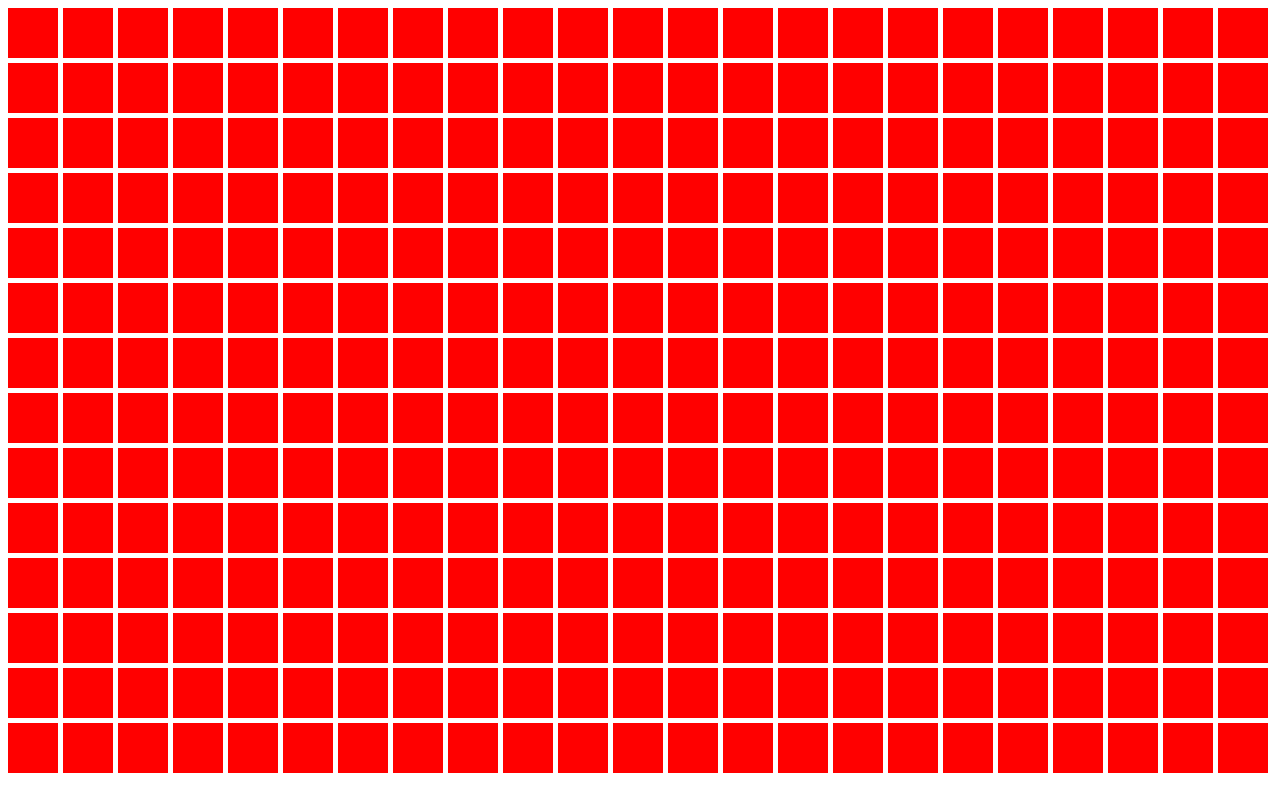
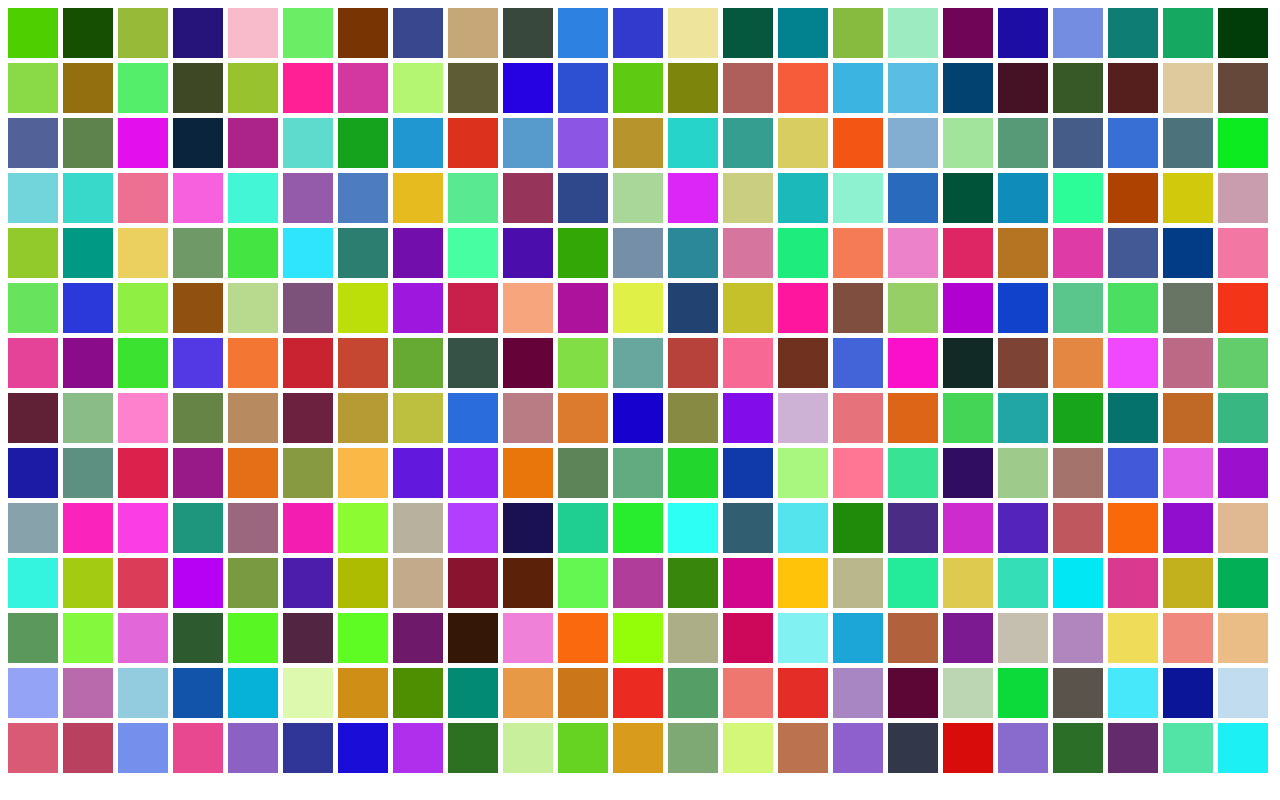
Before and after one commit to mrkshx/pixeldidoo, an Angular app: page / in a window 1280 px wide. Built offline with nearby package versions, Linux system fonts and the light colour scheme.

Commit message:
added method get randomColor for pixel

```diff
--- a/src/app/component/pixel/pixel.component.html
+++ b/src/app/component/pixel/pixel.component.html
@@ -1 +1 @@
-<div></div>
+<div [style.background-color]="color"></div>
--- a/src/app/component/pixel/pixel.component.ts
+++ b/src/app/component/pixel/pixel.component.ts
@@ -6,10 +6,19 @@ import { Component, OnInit } from '@angular/core';
   styleUrls: ['./pixel.component.scss']
 })
 export class PixelComponent implements OnInit {
+  color = '#'
 
   constructor() { }
 
   ngOnInit(): void {
+   this.getRandomColor()
   }
 
-}
+  letters = '0123456789ABCDEF';
+  getRandomColor() {
+        this.color = "#";
+        for (let i = 0; i < 6; i++) {
+          this.color += this.letters[Math.floor(Math.random() * 16)];
+        }
+      }
+    }
```
